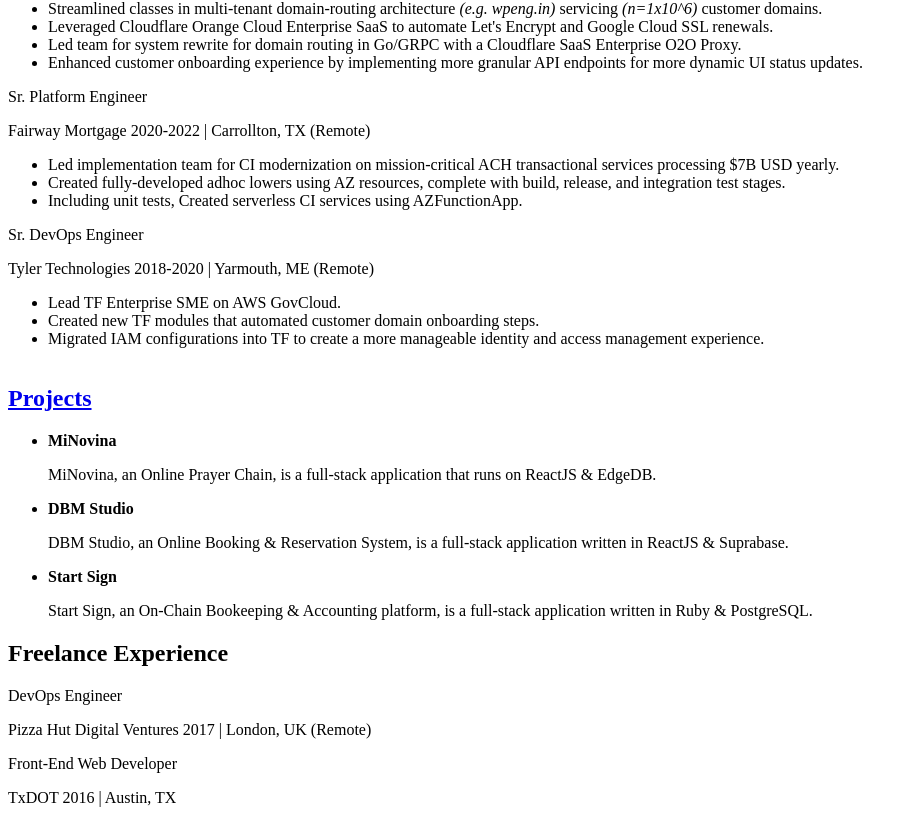
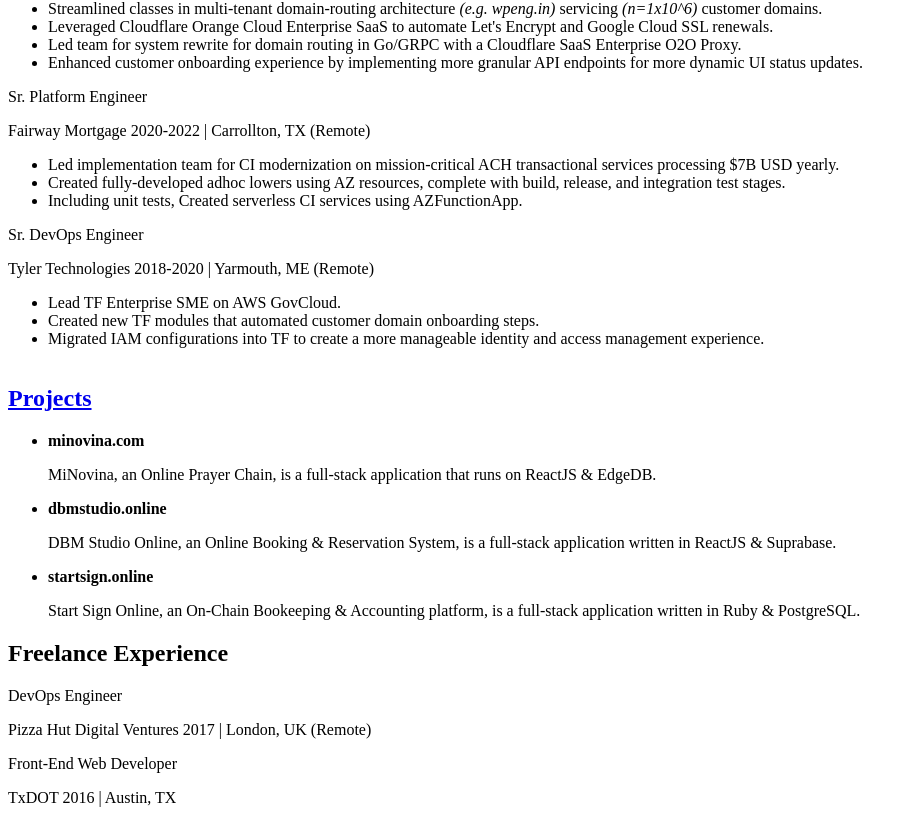
Before and after one commit to mhackersu/cv-app, a React (Vite) app: page / in a window 1280 px wide. Shown: the part 460-1277 px from the top of the page, without its empty margins (0-917 px from the left). Built offline with nearby package versions, Linux system fonts and the light colour scheme.

Commit message:
update names

```diff
--- a/src/components/Resume.tsx
+++ b/src/components/Resume.tsx
@@ -129,24 +129,24 @@
           </a>
           <ul className="list-disc space-y-2 pl-5 text-sm">
             <li>
-              <strong>MiNovina</strong>
+              <strong>minovina.com</strong>
               <p className="text-gray-700">
                 MiNovina, an Online Prayer Chain, is a full-stack application
                 that runs on ReactJS & EdgeDB.
               </p>
             </li>
             <li>
-              <strong>DBM Studio</strong>
+              <strong>dbmstudio.online</strong>
               <p className="text-gray-700">
-                DBM Studio, an Online Booking & Reservation System, is a
+                DBM Studio Online, an Online Booking & Reservation System, is a
                 full-stack application written in ReactJS & Suprabase.
               </p>
             </li>
             <li>
-              <strong>Start Sign</strong>
+              <strong>startsign.online</strong>
               <p className="text-gray-700">
-                Start Sign, an On-Chain Bookeeping & Accounting platform, is a
-                full-stack application written in Ruby & PostgreSQL.
+                Start Sign Online, an On-Chain Bookeeping & Accounting platform,
+                is a full-stack application written in Ruby & PostgreSQL.
               </p>
             </li>
           </ul>
```
